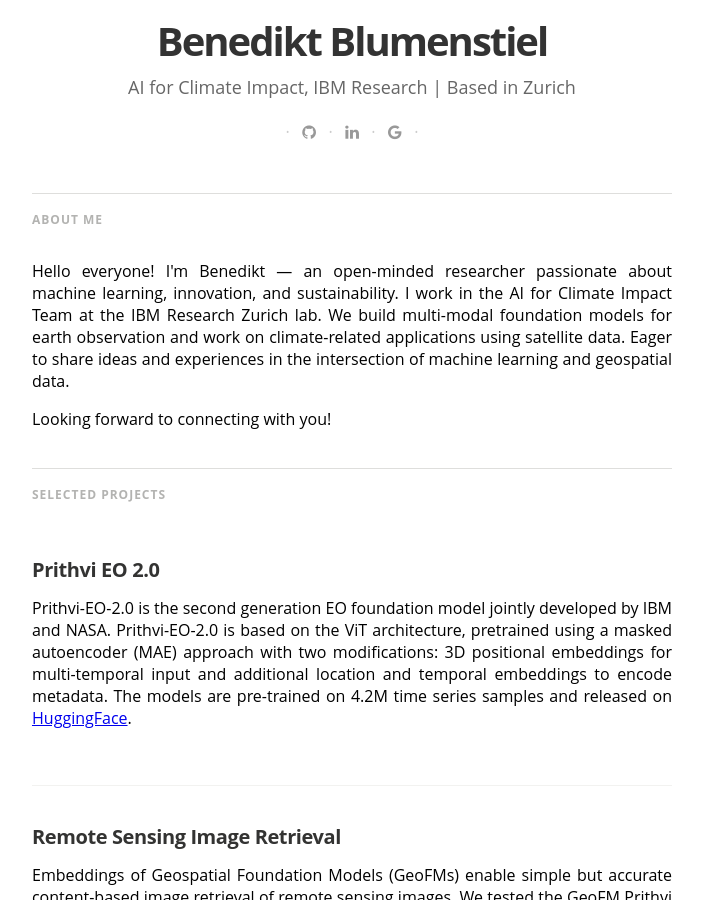
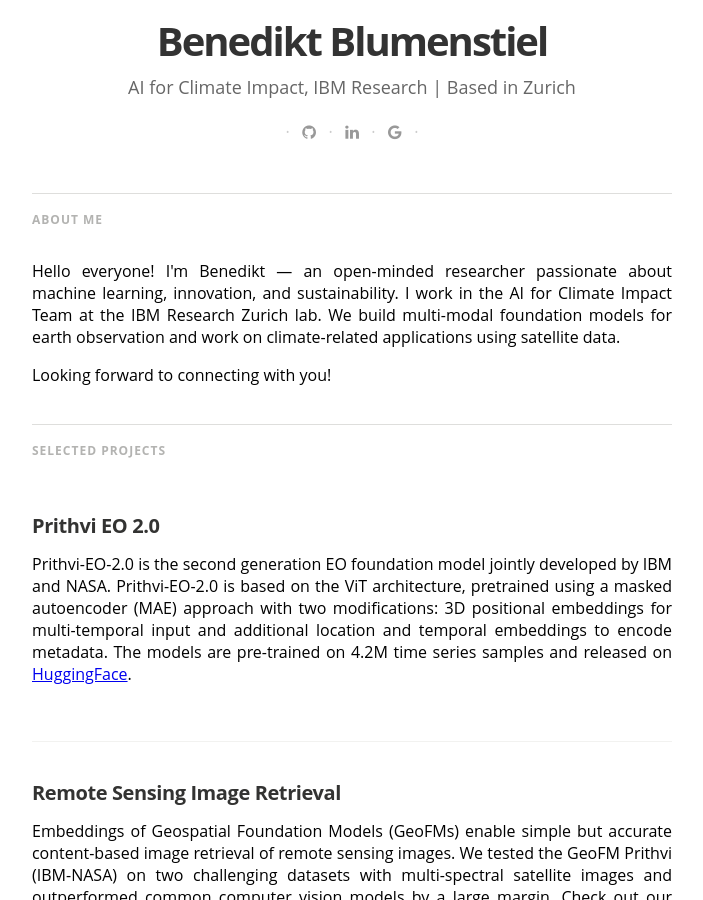
Before and after one commit to blumenstiel/blumenstiel.github.io, a Jekyll site: the page built from index.html, in a window 1280 px wide and 900 px high, scrolled down 518 px. Shown: the whole window, without its empty margins (288-991 px from the left). Built offline with Jekyll 4.4.1, drawn with Linux system fonts in a browser that asks for light colours; nearby versions of some CDN libraries; some web fonts are replaced; the list of posts is cut into pages by our own code.

Commit message:
Updated website

```diff
--- a/_config.yml
+++ b/_config.yml
@@ -69,8 +69,9 @@
 
 # Resume
 aboutme:
-  - Hello everyone! I'm Benedikt — an open-minded researcher passionate about machine learning, innovation, and sustainability. I work in the AI for Climate Impact Team at the IBM Research Zurich lab. We build multi-modal foundation models for earth observation and work on climate-related applications using satellite data. Eager to share ideas and experiences in the intersection of machine learning and geospatial data.
+  - Hello everyone! I'm Benedikt — an open-minded researcher passionate about machine learning, innovation, and sustainability. I work in the AI for Climate Impact Team at the IBM Research Zurich lab. We build multi-modal foundation models for earth observation and work on climate-related applications using satellite data.
   - Looking forward to connecting with you!
+#  - Eager to share ideas and experiences in the intersection of machine learning and geospatial data.
 
 selected:
   - title: Prithvi EO 2.0
```
